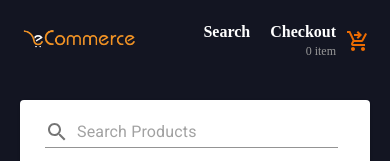
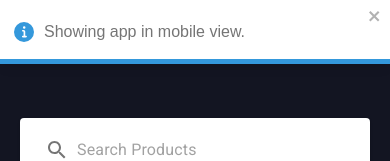
Before and after one commit to rahulXoriant/ecommerce-client, a React (Create React App) app: page /search in a window 390 px wide. Shown: the top 161 px of the page. Built offline with nearby package versions, Linux system fonts and the light colour scheme; data requests are answered from the project's data file.

Commit message:
add logic for throttling

```diff
--- a/src/hooks/index.js
+++ b/src/hooks/index.js
@@ -1,7 +1,12 @@
 import { useMemo } from "react";
 
-import debounce from "../utils/debouncer";
+import debounce from "../utils/debounce";
+import throttle from "../utils/throttle";
 
 export const useDebounce = (cb, delay, deps) => {
   return useMemo(() => debounce(cb, delay), deps);
 }
+
+export const useThrottle = (cb, cooldown, deps) => {
+  return useMemo(() => throttle(cb, cooldown), deps);
+}
--- a/src/layouts/Layout.js
+++ b/src/layouts/Layout.js
@@ -1,12 +1,52 @@
-import React from "react";
+import React, { useEffect, useState } from "react";
 import { Outlet } from "react-router-dom";
+import { toast } from "react-toastify";
 
 import Header from "../components/Header";
+import { useThrottle } from "../hooks";
 
 const Layout = () => {
+
+
+  const sizeToRange = (size) => {
+    if (size < 600) {
+      return "mobile";
+    } else if (size > 1200) {
+      return "desktop";
+    }
+    return "tablet";
+  };
+
+  const [range, setRange] = useState(sizeToRange(window.innerWidth));
+
+  const handleWindowResize = useThrottle(
+    () => {
+      // Execute some expensive operation
+      setRange(sizeToRange(window.innerWidth));
+    },
+    1000,
+    []
+  );
+
+  useEffect(() => {
+    window.addEventListener("resize", handleWindowResize);
+    return () => {
+      window.removeEventListener("resize", handleWindowResize);
+    };
+  }, [handleWindowResize]);
+
+  useEffect(() => {
+    if (range) {
+      toast.info(`Showing app in ${range} view.`, {
+        position: "top-right"
+      });
+    }
+  }, [range])
+
   return (
     <div>
       <Header />
+      <div>Screen size (resize to see): {range}</div>
       <Outlet />
     </div>
   );
--- a/src/pages/Search/index.js
+++ b/src/pages/Search/index.js
@@ -32,8 +32,6 @@ const Category = () => {
   );
   const dispatch = useDispatch();
   const products = useSelector((state) => state.product);
-
-  // const filters = useDebounce(filters, 500);
 
   useEffect(() => {
     const loadProducts = async () => {
--- /dev/null
+++ b/src/utils/throttle.js
@@ -0,0 +1,26 @@
+const throttle = (fn, cooldown) => {
+  let lastArgs;
+
+  const run = () => {
+    if (lastArgs) {
+      fn(...lastArgs);
+      lastArgs = undefined;
+    }
+  };
+
+  const throttled = (...args) => {
+    const isOnCooldown = !!lastArgs;
+
+    lastArgs = args;
+
+    if (isOnCooldown) {
+      return;
+    }
+
+    window.setTimeout(run, cooldown);
+  };
+
+  return throttled;
+}
+
+export default throttle;
```
Also changed, not shown: src/components/CategoryCard/index.js (added), src/components/CategoryCard/styles.js (added), src/utils/debounce.js (renamed from src/utils/debouncer.js).
